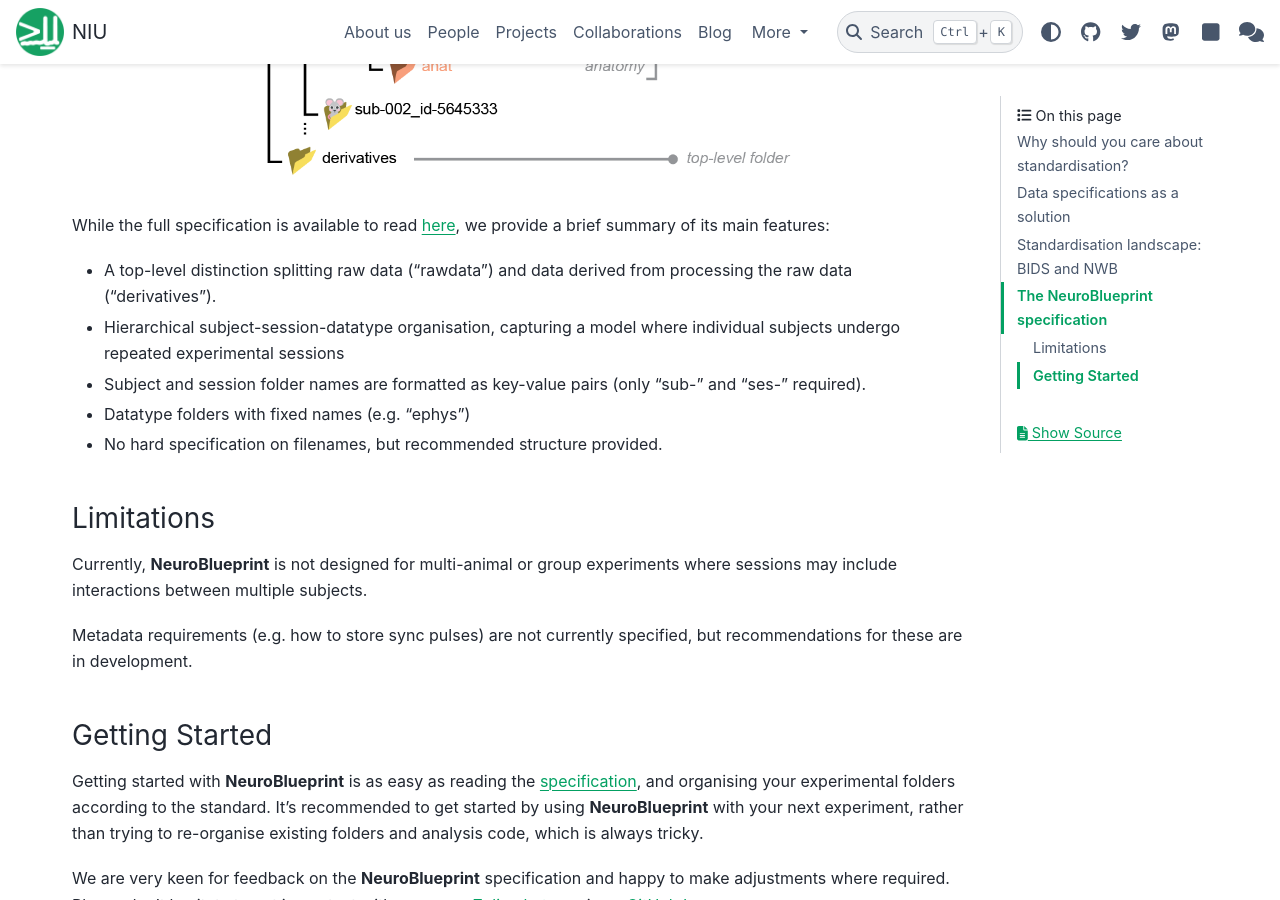
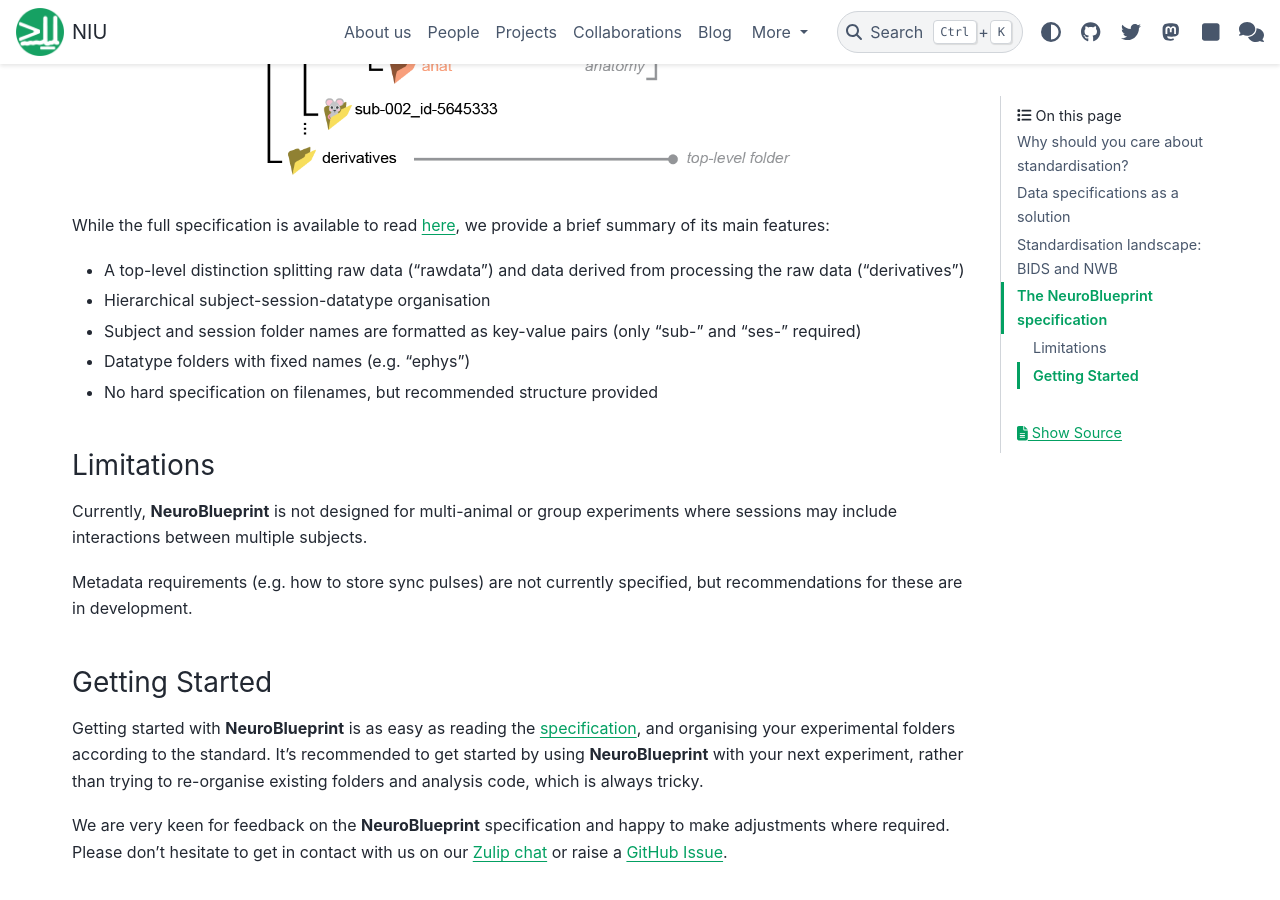
Before and after one commit to neuroinformatics-unit/neuroinformatics-unit.github.io, a Sphinx documentation site: the page built from docs/source/blog/neuroblueprint.md, in a window 1280 px wide and 900 px high, scrolled down 4038 px. Built offline with Sphinx 7.4.7 and the PyData theme 0.15.4, drawn with Linux system fonts in a browser that asks for light colours.

Commit message:
Make use of full stop after bulletpoint in neuroblueprint main features section consistent. Remove long entry.

```diff
--- a/docs/source/blog/neuroblueprint.md
+++ b/docs/source/blog/neuroblueprint.md
@@ -154,12 +154,11 @@
 [here](https://neuroblueprint.neuroinformatics.dev/specification.html),
 we provide a brief summary of its main features:
 
-- A top-level distinction splitting raw data ("rawdata") and data derived from processing the raw data ("derivatives").
-- Hierarchical subject-session-datatype organisation, capturing a model where individual subjects undergo
-repeated experimental sessions
-- Subject and session folder names are formatted as key-value pairs (only "sub-" and "ses-" required).
+- A top-level distinction splitting raw data ("rawdata") and data derived from processing the raw data ("derivatives")
+- Hierarchical subject-session-datatype organisation
+- Subject and session folder names are formatted as key-value pairs (only "sub-" and "ses-" required)
 - Datatype folders with fixed names (e.g. "ephys")
-- No hard specification on filenames, but recommended structure provided.
+- No hard specification on filenames, but recommended structure provided
 
 ### Limitations
 
```
